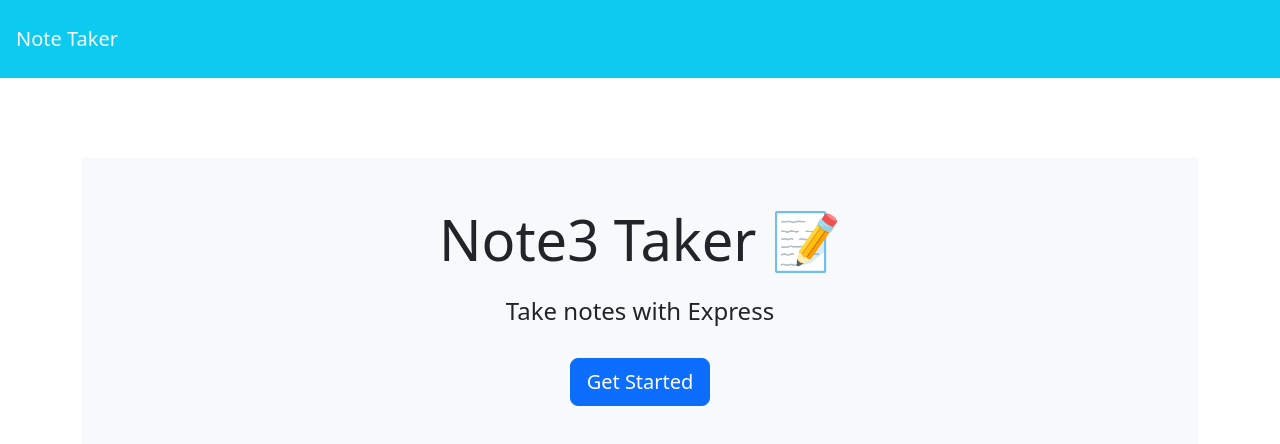
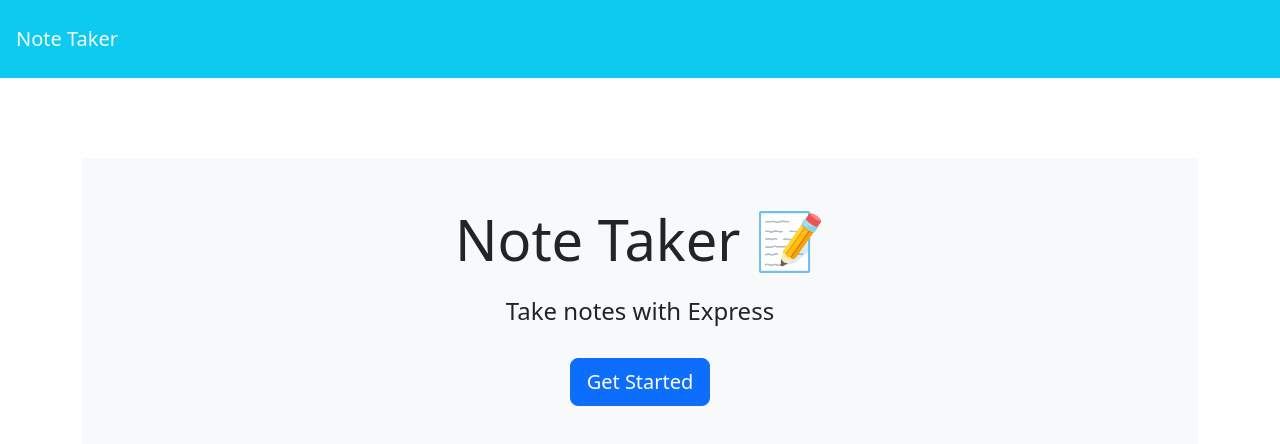
Before and after one commit to TheR16H/Stenographer, a website: page public/index.html in a window 1280 px wide. Drawn offline with nearby package versions, Linux system fonts and the light colour scheme.

Commit message:
readme changes/ working on getting icons to appear and notes to append

```diff
--- a/public/index.html
+++ b/public/index.html
@@ -17,7 +17,7 @@
   </nav>
   <div class="container">
     <div style="margin-top: 80px;" class="text-center p-5 mb-4 bg-light">
-      <h1 class="display-4">Note3 Taker <span role="img" aria-label="Memo">📝</span></h1>
+      <h1 class="display-4">Note Taker <span role="img" aria-label="Memo">📝</span></h1>
       <h4 class="mt-4">Take notes with Express</h4>
       <a class="btn btn-primary btn-lg mt-4" href="/notes.html" role="button">Get Started</a>
     </div>
```
Also changed, not shown: README.md.
